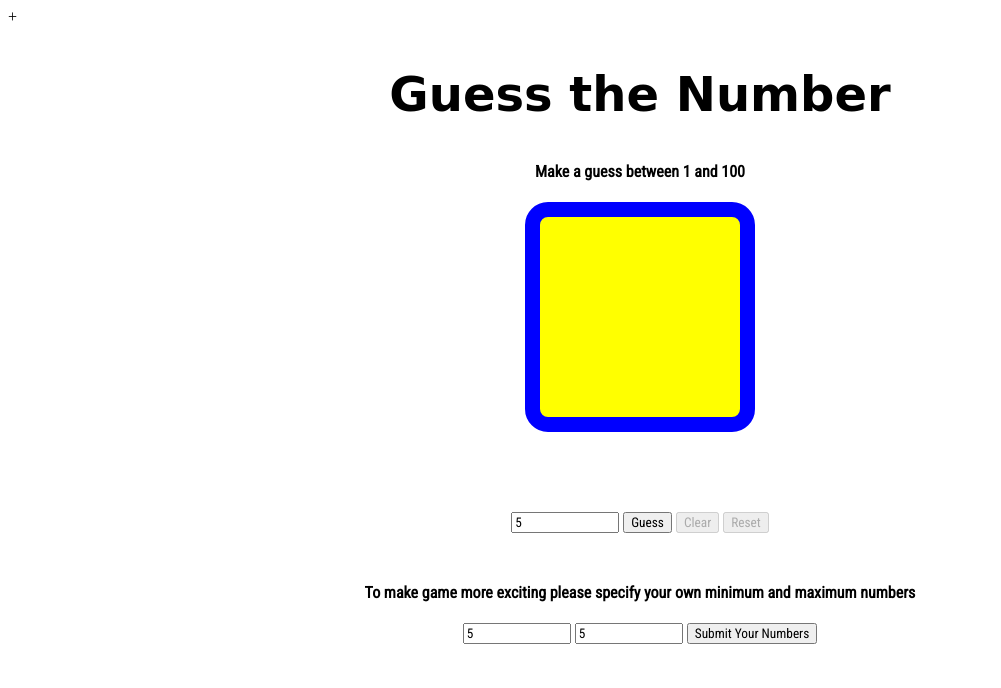
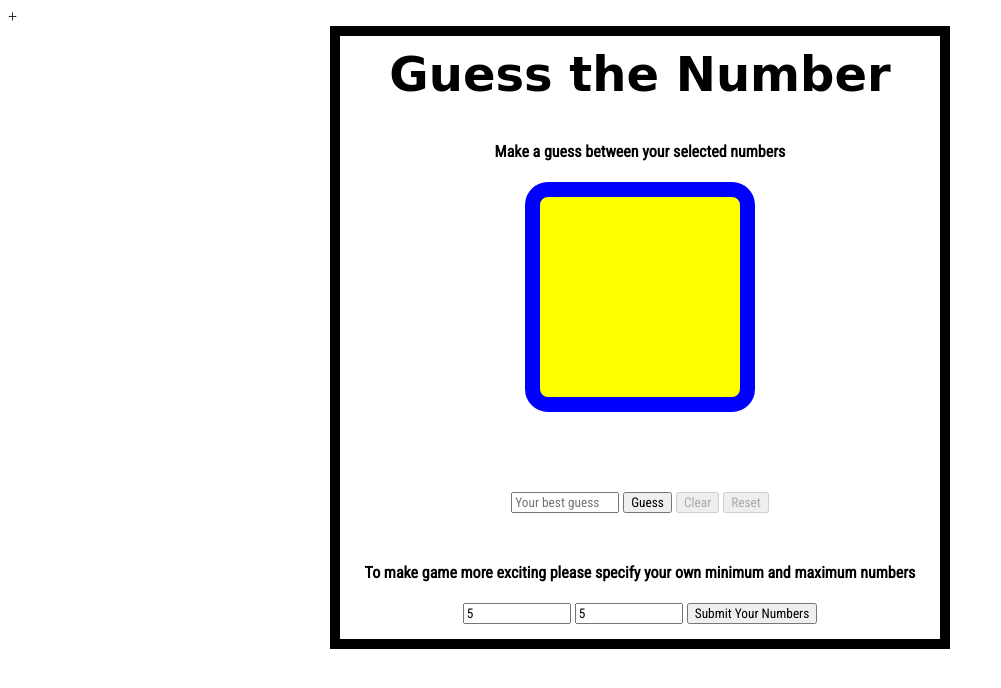
Before and after one commit to swanie21/number-guesser, a plain HTML site: page index.html in a window 1280 px wide. Both pictures are taken after typing "5", "5", "5" into the empty fields and a click on the button "Submit Your Numbers". Shown: the whole page, without its empty margins (0-1001 px from the left). Drawn offline with Linux system fonts and the light colour scheme; a web font is replaced by a local one.

Commit message:
minmaxworks

```diff
--- a/index.html
+++ b/index.html
@@ -13,7 +13,7 @@
       <h4 id ="instruction">Make a guess between 1 and 100</h4>
         <div id="previousUserGuess"></div>
         <div id="message"><p></p></div>
-          <input type="number" min="1" max="100" id="numberGuess" placeholder="Your best guess" />
+          <input type="number" id="numberGuess" placeholder="Your best guess" />
           <input type="button" value="Guess" class="guess" />
           <input type="button" value="Clear" class="clear" onClick="clearNumber()" disabled />
           <input type="button" value="Reset" class="reset" onclick="resetNumber()" disabled />
--- a/script.js
+++ b/script.js
@@ -1,7 +1,15 @@
-var randomNumber = Math.floor((Math.random() * 100) + 1);
 var randomGuess = document.getElementById('numberGuess');
 var guessButton = document.querySelector('.guess');
-var setUserNumbers = document.querySelector('.userNumbers');
+var min = parseInt(document.getElementById('userMinNumber').value) || 1;
+var max = parseInt(document.getElementById('userMaxNumber').value) || 100;
+
+function randomNumberVariable () {
+  return Math.floor(Math.random() * (max - min + 1)) + min;
+}
+ var randomNumber = randomNumberVariable ();
+// function randomNumberVariable (min, max) {
+//   return Math.floor(Math.random() * (max - min +1)) + min;
+// }
 
 guessButton.addEventListener('click', function () {
     previousUserGuess.innerText = randomGuess.value;
@@ -15,7 +23,7 @@ function submitGuess() {
   if (parseInt(randomGuess.value) === randomNumber) {
     return document.getElementById('message').innerText = 'You are brilliant!';
   }
-  if (parseInt(randomGuess.value) < 1 || parseInt(randomGuess.value) > 100 || isNaN(parseInt(randomGuess.value))) {
+  if (parseInt(randomGuess.value) < min || parseInt(randomGuess.value) > max || isNaN(parseInt(randomGuess.value))) {
     document.getElementById('instruction').innerText = 'This number is not within range';
     return document.getElementById('message').innerText = 'Please choose a valid number!';
   }
@@ -42,14 +50,20 @@ document.getElementById('numberGuess').value = '';
 document.getElementById('previousUserGuess').innerText='';
 document.querySelector('.clear').disabled = true;
 document.querySelector('.reset').disabled = true;
-randomNumber = Math.floor((Math.random() * 100) + 1);
+randomNumberVariable();
 }
 
-// setUserNumbers.addEventListener('click', function() {
-//   document.getElementById(parseInt('userMinNumber').value = var min;
-//   document.getElementById(parseInt('userMaxNumber').value = var max;
-//   playWithUserNumbers();
-// }
+function submitUserNumbers() {
+  document.getElementById('instruction').innerText = 'Make a guess between your selected numbers';
+  document.getElementById('message').innerText = '';
+  document.getElementById('numberGuess').value = '';
+  document.getElementById('previousUserGuess').innerText = '';
+  document.querySelector('.clear').disabled = true;
+  document.querySelector('.reset').disabled = true;
+  min = parseInt(document.getElementById('userMinNumber').value) || 1;
+  max = parseInt(document.getElementById('userMaxNumber').value) || 100;
+  randomNumber = randomNumberVariable();
+}
 
 //submit button needs to check that the min is less than the max
 
--- a/style.css
+++ b/style.css
@@ -1,11 +1,15 @@
 section {
+  border: 10px solid black;
   text-align: center;
-  width: 100%;
+  margin: auto;
+  padding-bottom: 15px;
+  width: 600px;
 }
 
 h1 {
   font-family: 'Fascinate', cursive;
   font-size: 3em;
+  margin-top: 10px;
 }
 
 h4 {
```
